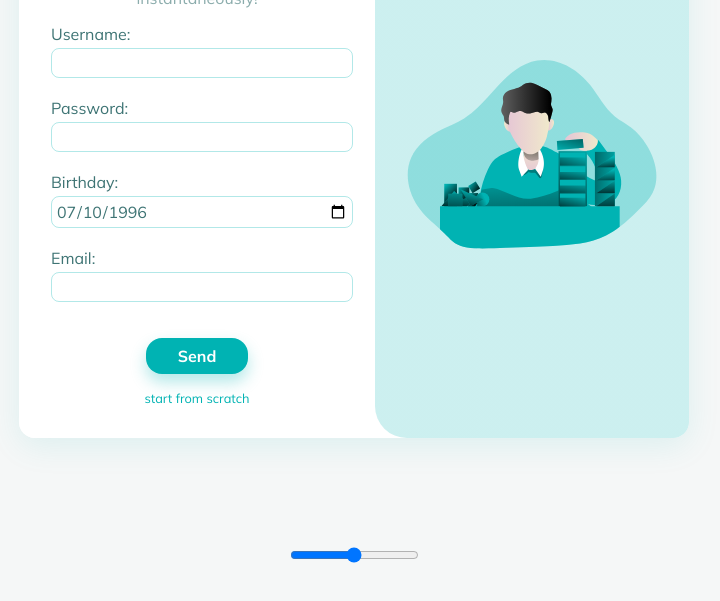
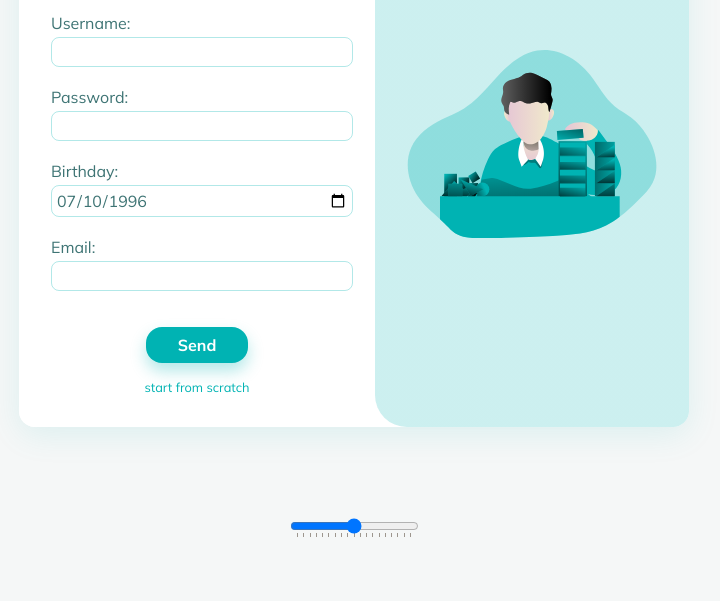
Before and after one commit to Chaimalov/form, a plain HTML site: page index.html in a window 1280 px wide. Shown: the part 199-800 px from the top of the page, without its empty margins (286-1006 px from the left). Drawn offline with Linux system fonts and the light colour scheme.

Commit message:
input range

```diff
--- a/index.html
+++ b/index.html
@@ -466,7 +466,11 @@
             <button type="reset">start from scratch</button>
         </fieldset>
     </form>
-    <input type="range" name="" id="" min="0" max="360">
+    <div class="slider">
+        <input type="range" name="" id="" min="0" max="360" list="tickmarks">
+        <datalist id="tickmarks">
+        </datalist>
+    </div>
 </body>
 
 
--- a/script.js
+++ b/script.js
@@ -2,3 +2,8 @@ const range = document.querySelector("input[type='range']")
 range.addEventListener("input", () => {
     document.querySelector(":root").style.setProperty("--h", range.value)
 })
+
+for (let i = 0; i <= 360; i += 20) {
+
+    document.querySelector("datalist").appendChild(new Option(i, i))
+}
--- a/style.css
+++ b/style.css
@@ -134,3 +134,7 @@ button:focus{
         flex-direction: column;
     }
 }
+
+.slider{
+    padding-bottom: 2em;
+}
```
